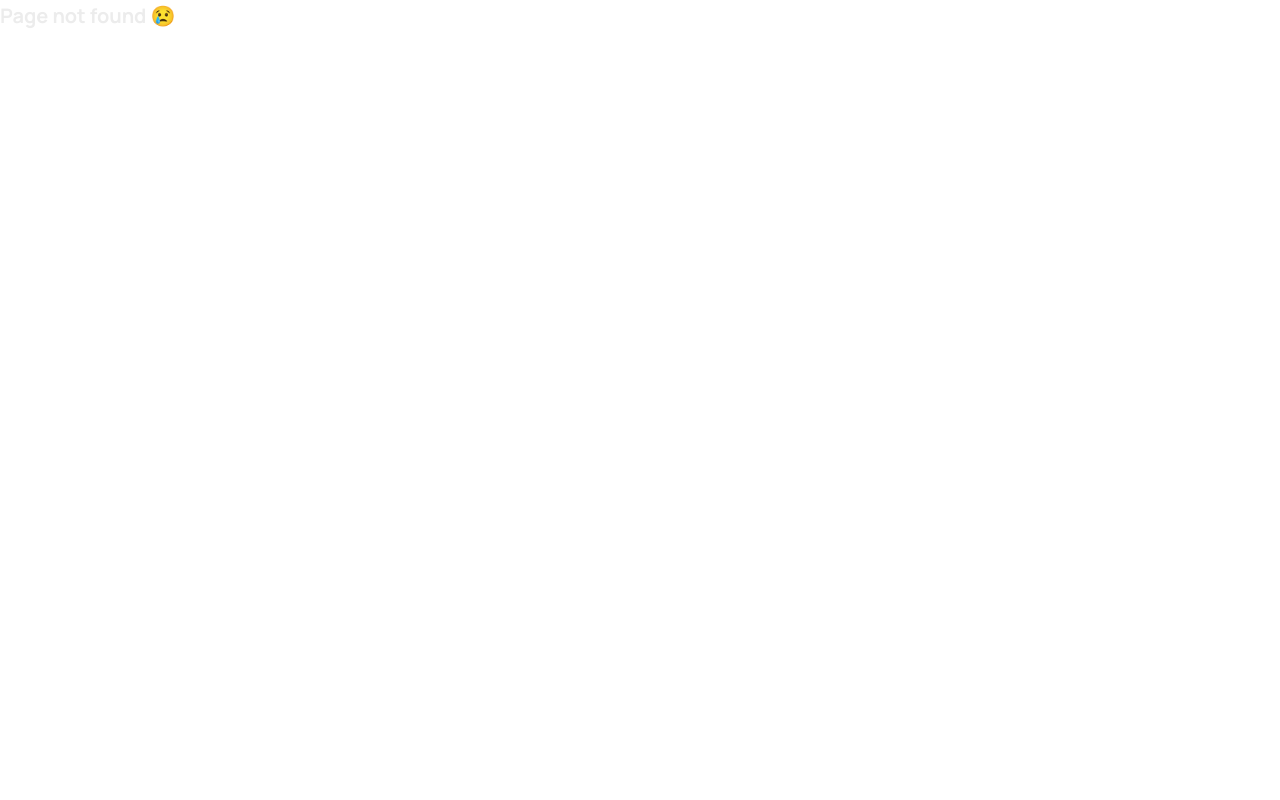
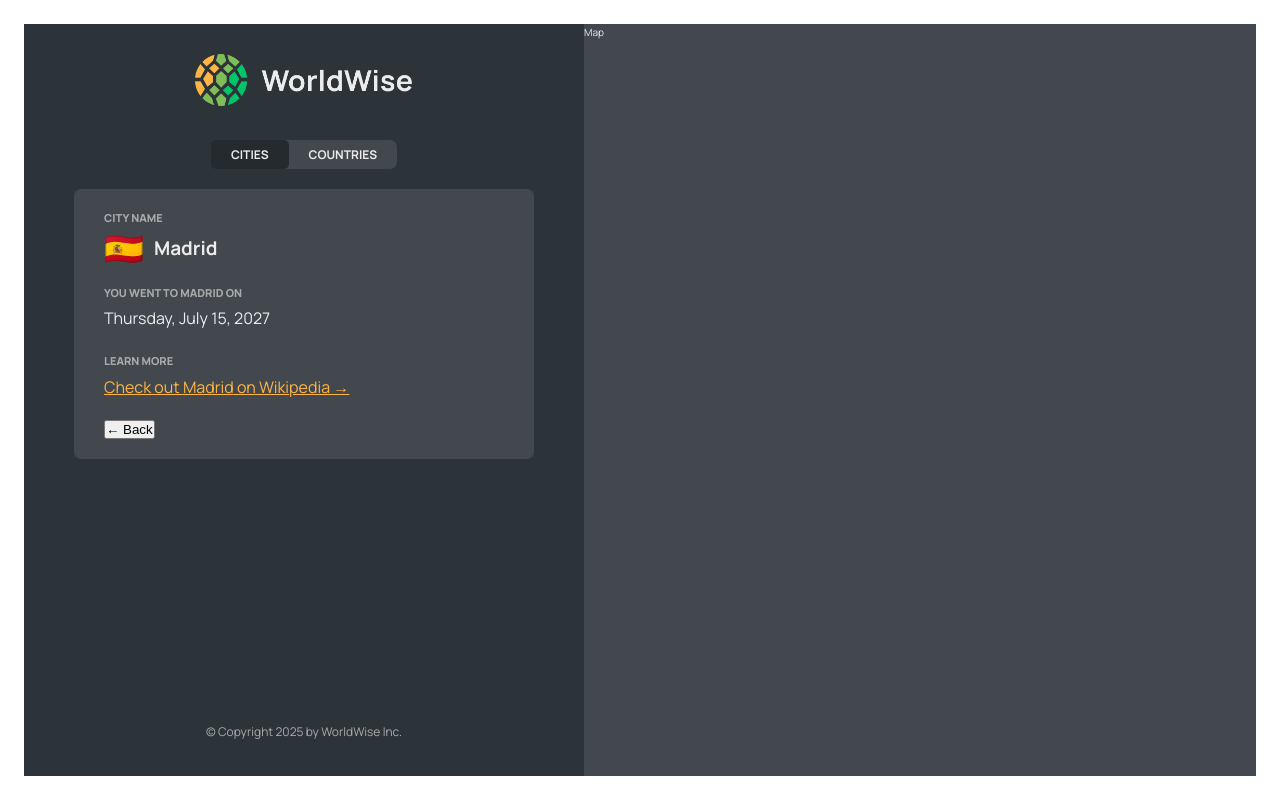
Before and after one commit to smartcode54/worldWise, a React app: page /app/cities/17806751 in a window 1280 px wide. Before the commit this address had no page. Built offline with nearby package versions, Linux system fonts and the light colour scheme; data requests are answered from the project's data file; the HTML template or start-up script is replaced by a standard one.

Commit message:
feat:Dynamic routes with URL Parameter

```diff
--- a/src/App.jsx
+++ b/src/App.jsx
@@ -8,6 +8,7 @@ import PageNotFound from './pages/PageNotFound';
 import Login from './pages/Login';
 import CityList from './components/CityList';
 import CountryList from './components/CountryList';
+import City from './components/City';
 
 const DATABASE_URL = 'http://localhost:8000';
 
@@ -47,6 +48,7 @@ function App() {
               {<CityList cities={cities} isLoading={isLoading} />} />
               <Route path="cities" element=
               {<CityList cities={cities} isLoading={isLoading} />} />
+              <Route path="cities/:id" element={<City cities={cities} />} />
           <Route path="countries" element={<CountryList cities={cities} isLoading={isLoading} />} />
           <Route path="form" element={<p>Form</p>} />
         </Route>
--- a/src/components/City.jsx
+++ b/src/components/City.jsx
@@ -1,3 +1,4 @@
+import { useParams, useNavigate } from 'react-router-dom';
 import styles from "./City.module.css";
 
 const formatDate = (date) =>
@@ -8,14 +9,22 @@ const formatDate = (date) =>
     weekday: "long",
   }).format(new Date(date));
 
-function City() {
-  // TEMP DATA
-  const currentCity = {
-    cityName: "Lisbon",
-    emoji: "🇵🇹",
-    date: "2027-10-31T15:59:59.138Z",
-    notes: "My favorite city so far!",
-  };
+function City({ cities = [] }) {
+  const { id } = useParams();
+  const navigate = useNavigate();
+
+  // Find the city by ID
+  const currentCity = cities.find(city => city.id === parseInt(id));
+
+  // Handle case when city is not found
+  if (!currentCity) {
+    return (
+      <div className={styles.city}>
+        <p>City not found</p>
+        <button onClick={() => navigate('/app/cities')}>Back to Cities</button>
+      </div>
+    );
+  }
 
   const { cityName, emoji, date, notes } = currentCity;
 
@@ -52,7 +61,9 @@ function City() {
       </div>
 
       <div>
-        <ButtonBack />
+        <button onClick={() => navigate('/app/cities')}>
+          &larr; Back
+        </button>
       </div>
     </div>
   );
--- a/src/components/City.module.css
+++ b/src/components/City.module.css
@@ -3,7 +3,7 @@
   max-height: 70%;
   background-color: var(--color-dark--2);
   border-radius: 7px;
-  overflow: scroll;
+  overflow: auto;
 
   width: 100%;
   display: flex;
--- a/src/components/CityItem.jsx
+++ b/src/components/CityItem.jsx
@@ -1,4 +1,5 @@
 import styles from './CityItem.module.css';
+import { Link } from 'react-router-dom';
 
 const formatDate = (date) =>
   new Intl.DateTimeFormat("en", {
@@ -9,14 +10,16 @@ const formatDate = (date) =>
   }).format(new Date(date));
 
 function CityItem({ city }) {
-     const { cityName, emoji, date } = city;
+     const { cityName, emoji, date, id } = city;
 
      return (
-       <li className={styles.cityItem}>
-         <span className={styles.emoji}>{emoji}</span>
-         <h3 className={styles.name}>{cityName}</h3>
-         <time className={styles.date}>{formatDate(date)}</time>
-         <button className={styles.deleteBtn}>&times;</button>
+       <li>
+         <Link className={styles.cityItem} to={`/app/cities/${id}`}>
+           <span className={styles.emoji}>{emoji}</span>
+           <h3 className={styles.name}>{cityName}</h3>
+           <time className={styles.date}>{formatDate(date)}</time>
+           <button className={styles.deleteBtn}>&times;</button>
+         </Link>
        </li>
      );
    }
```
